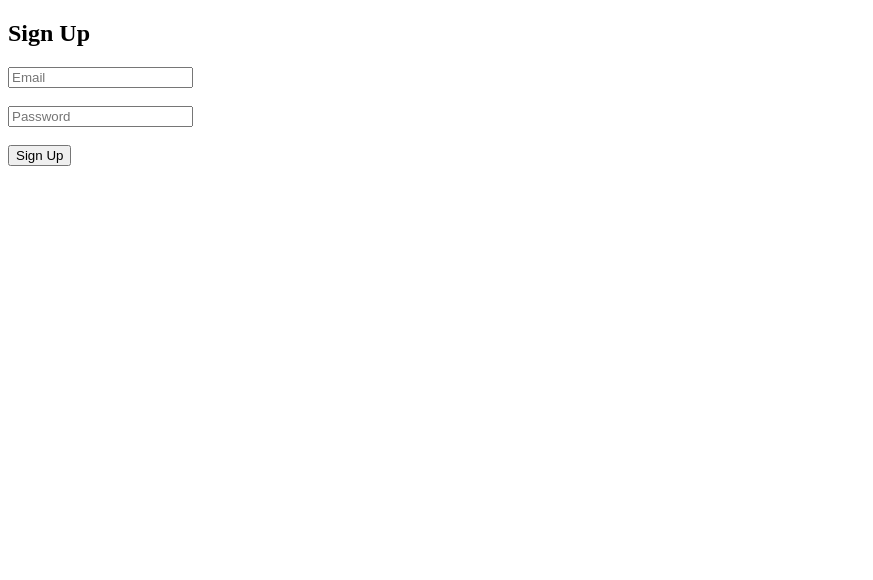
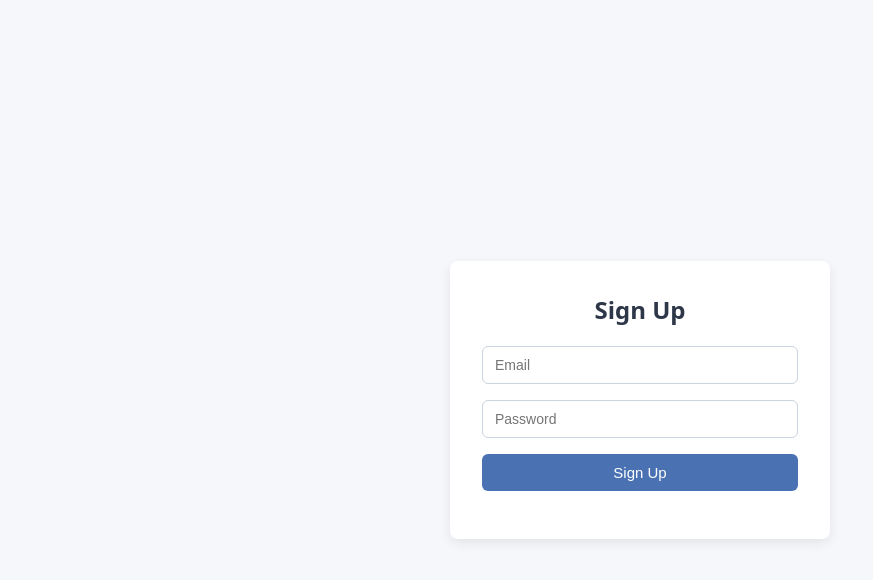
Before and after one commit to Amish-Sudhakara/MERN-TASK-2, a React (Vite) app in the folder client/: page / in a window 1280 px wide. Shown: the top 580 px of the page, without its empty margins (0-873 px from the left). Built offline with nearby package versions, Linux system fonts and the light colour scheme.

Commit message:
Improve UI with CSS

```diff
--- a/client/src/App.jsx
+++ b/client/src/App.jsx
@@ -14,7 +14,7 @@ export default function App() {
   setMsg(data.message || data.error)
  }
  return (
-  <form onSubmit={submit}>
+  <form className="card" onSubmit={submit}>
    <h2>Sign Up</h2>
    <input type="email" placeholder="Email" value={email} onChange={e => setEmail(e.target.value)} required /><br /><br />
    <input type="password" placeholder="Password" value={password} onChange={e => setPassword(e.target.value)} required /><br /><br />
--- a/client/src/main.jsx
+++ b/client/src/main.jsx
@@ -1,3 +1,4 @@
 import { createRoot } from 'react-dom/client'
 import App from './App'
+import './style.css'
 createRoot(document.getElementById('root')).render(<App />)
--- /dev/null
+++ b/client/src/style.css
@@ -0,0 +1,71 @@
+* {
+  box-sizing: border-box;
+  margin: 0;
+  padding: 0;
+}
+
+body {
+  font-family: system-ui, -apple-system, BlinkMacSystemFont, 'Segoe UI', Roboto, sans-serif;
+  background-color: #f5f7fa;
+  color: #333333;
+  min-height: 100vh;
+  display: flex;
+  justify-content: center;
+  align-items: center;
+  padding: 20px;
+}
+
+.card {
+  background: #ffffff;
+  width: 100%;
+  max-width: 380px;
+  padding: 32px;
+  border-radius: 8px;
+  box-shadow: 0 4px 12px rgba(0, 0, 0, 0.08);
+}
+
+.card h2 {
+  margin-bottom: 20px;
+  text-align: center;
+  color: #2d3748;
+}
+
+.card br {
+  display: none;
+}
+
+.card input {
+  width: 100%;
+  padding: 10px 12px;
+  margin-bottom: 16px;
+  border: 1px solid #cbd5e0;
+  border-radius: 6px;
+  font-size: 14px;
+  outline: none;
+}
+
+.card input:focus {
+  border-color: #4a72b2;
+}
+
+.card button {
+  width: 100%;
+  padding: 10px;
+  background-color: #4a72b2;
+  color: #ffffff;
+  border: none;
+  border-radius: 6px;
+  font-size: 15px;
+  cursor: pointer;
+}
+
+.card button:hover {
+  background-color: #3b5d95;
+}
+
+.card p {
+  margin-top: 16px;
+  text-align: center;
+  font-size: 14px;
+  color: #4a5568;
+}
```
